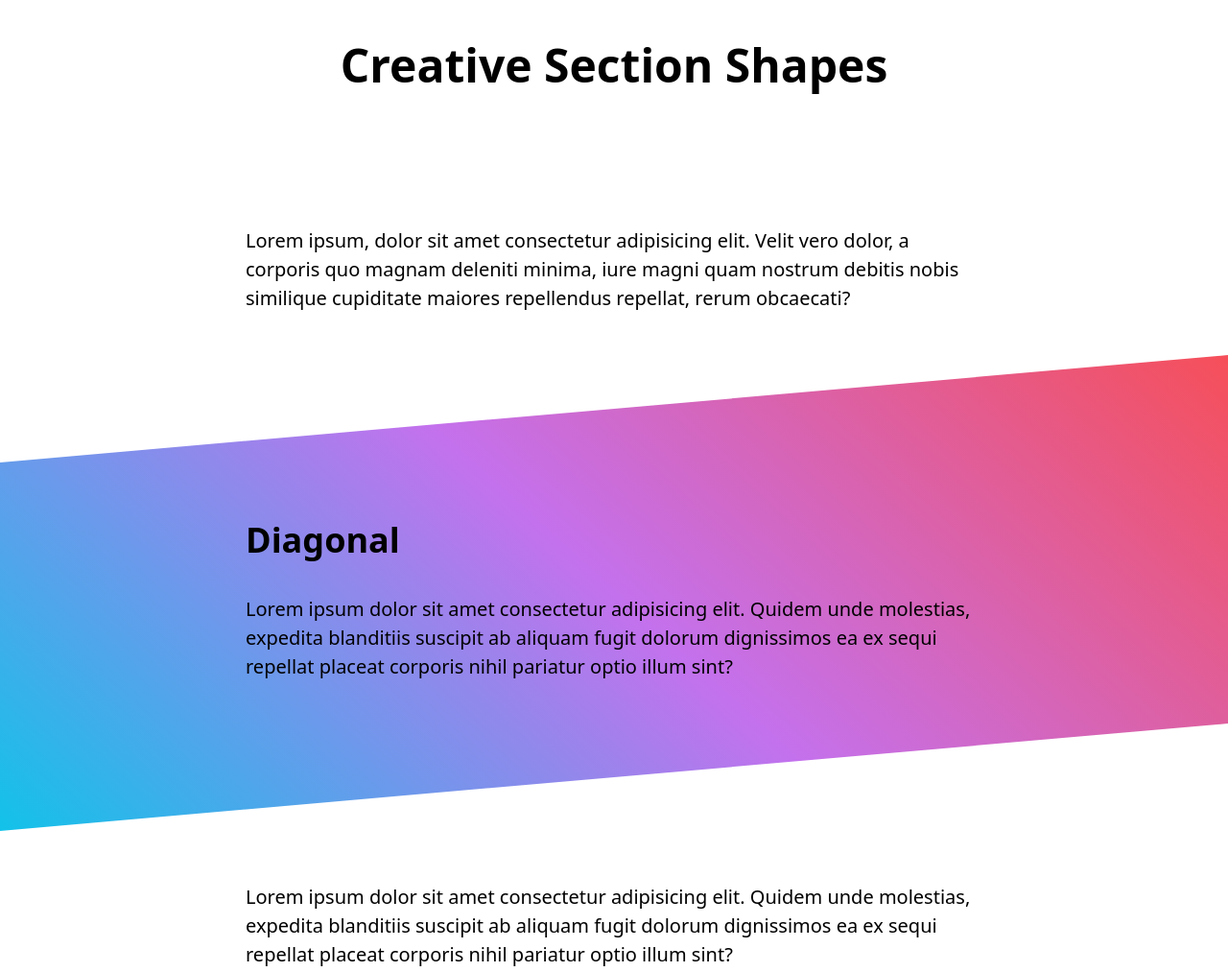
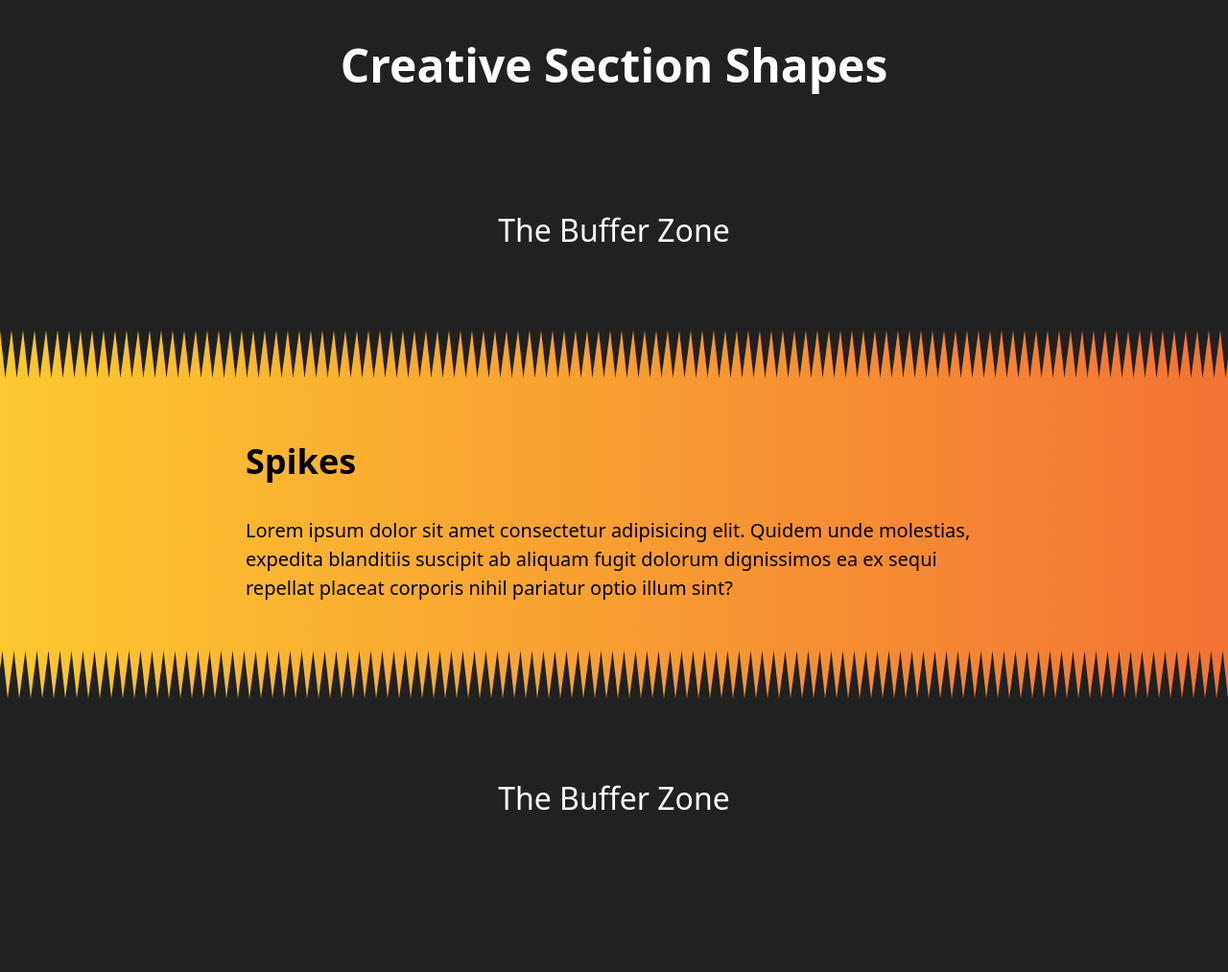
Before and after one commit to JoleneKearse/creattive-section-shapes, a plain HTML site: page index.html in a window 1280 px wide. Shown: the top 1013 px of the page at 96% size. Drawn offline with Linux system fonts and the light colour scheme.

Commit message:
style spikes section

```diff
--- a/index.html
+++ b/index.html
@@ -11,7 +11,7 @@
   <header>
     <h1 class="site-title">Creative Section Shapes</h1>
   </header>
-  <section>
+  <!-- <section>
     <div class="wrapper">
       <p>Lorem ipsum, dolor sit amet consectetur adipisicing elit. Velit vero dolor, a corporis quo magnam deleniti minima, iure magni quam nostrum debitis nobis similique cupiditate maiores repellendus repellat, rerum obcaecati?</p>
     </div>
@@ -21,13 +21,19 @@
       <h2 class="section-title">Diagonal</h2>
       <p>Lorem ipsum dolor sit amet consectetur adipisicing elit. Quidem unde molestias, expedita blanditiis suscipit ab aliquam fugit dolorum dignissimos ea ex sequi repellat placeat corporis nihil pariatur optio illum sint?</p>
     </div>
-  </section>
-  <section>
+  </section> -->
+
+  <section class="buffer">The Buffer Zone</section>
+
+  <section class="spikes">
     <div class="wrapper">
-      <h2 class="section-title"></h2>
+      <h2 class="section-title">Spikes</h2>
       <p>Lorem ipsum dolor sit amet consectetur adipisicing elit. Quidem unde molestias, expedita blanditiis suscipit ab aliquam fugit dolorum dignissimos ea ex sequi repellat placeat corporis nihil pariatur optio illum sint?</p>
     </div>
   </section>
+
+  <section class="buffer">The Buffer Zone</section>
+
   <section>
     <div class="wrapper">
       <h2 class="section-title"></h2>
--- a/style.css
+++ b/style.css
@@ -2,6 +2,10 @@
 *::before,
 *::after {
   box-sizing:border-box;
+}
+
+:root {
+  --body-bg: hsl(0, 0%, 13%);
 }
 
 html {
@@ -13,6 +17,8 @@ body {
   font-family: system-ui, -apple-system, BlinkMacSystemFont, 'Segoe UI', Roboto, Oxygen, Ubuntu, Cantarell, 'Open Sans', 'Helvetica Neue', sans-serif;
   font-size: 1.25rem;
   line-height: 1.5;
+  color: white;
+  background: var(--body-bg);
 }
 
 .wrapper {
@@ -34,6 +40,11 @@ section {
   padding-block: 5rem;
 }
 
+.buffer {
+  font-size: 2rem;
+  text-align: center;
+}
+
 /* SECTION SPECIFIC STYLES */
 
 .diagonal {
@@ -48,10 +59,43 @@ section {
 
 .diagonal::after {
   content: '';
-  background-image: var(--background);
+  background: var(--background);
   position: absolute;
   /* this is the shortform for top, right, bottom, left */
   inset: 0;
   transform: skewY(var(--skew-angle));
   z-index: -1;
 }
+
+.spikes {
+  --spike-width: 12px;
+  --spike-height: 50px;
+  --spike-color: var(--body-bg);
+  position: relative;
+  background: linear-gradient(
+    to right, #fdc830, #f37335
+  );
+  color: black;
+}
+
+.spikes::before,
+.spikes::after {
+  content: '';
+  position: absolute;
+  width: 100%;
+  height: var(--spike-height);
+  background: var(--spike-color);
+  -webkit-mask-image: url('img/triangle.svg');
+  -webkit-mask-size: var(--spike-width) var(--spike-height);
+  mask-image: url('img/triangle.svg');
+  mask-size: var(--spike-width) var(--spike-height);
+}
+
+.spikes::before {
+  top: 0;
+}
+
+.spikes::after {
+  bottom: 0;
+  transform: rotate(.5turn);
+}
```
Also changed, not shown: img/triangle.svg (added), 1 other file.
